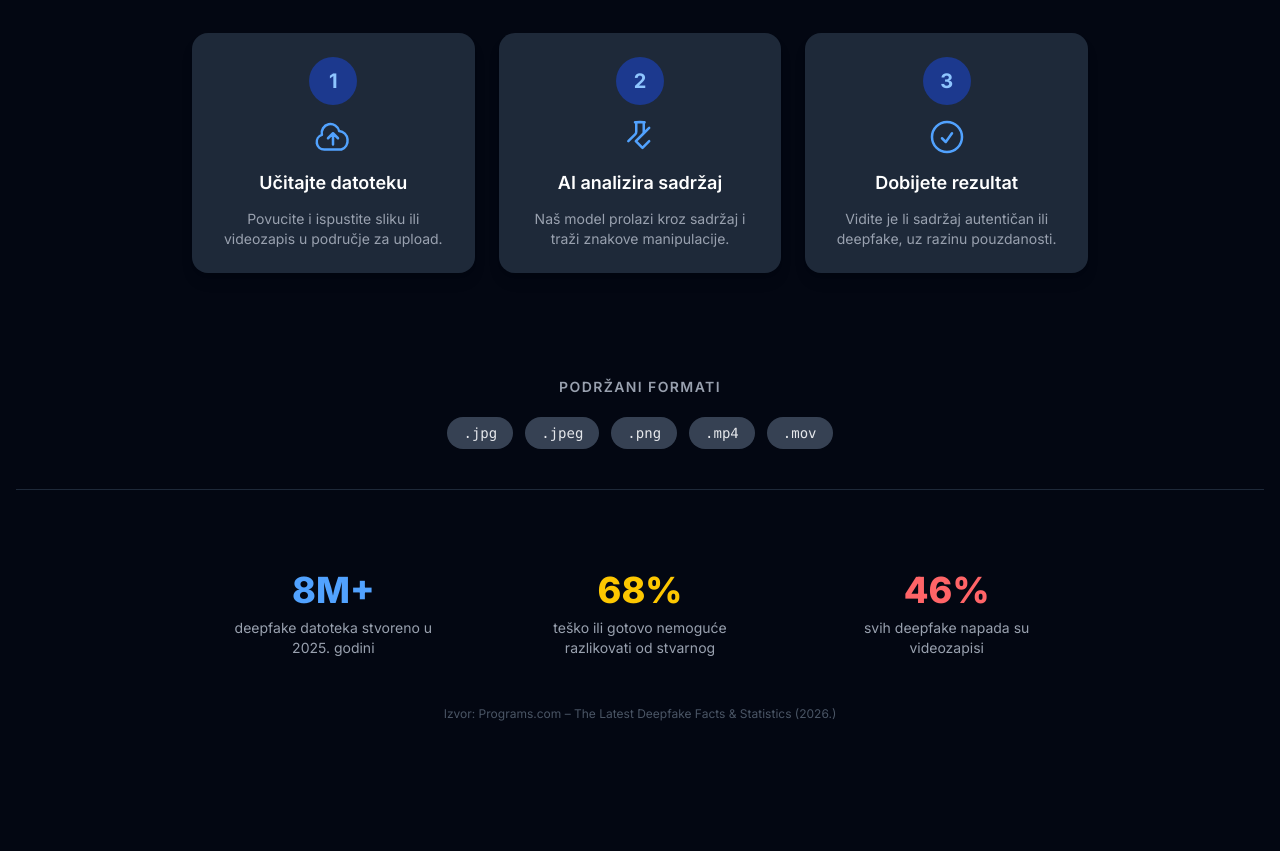
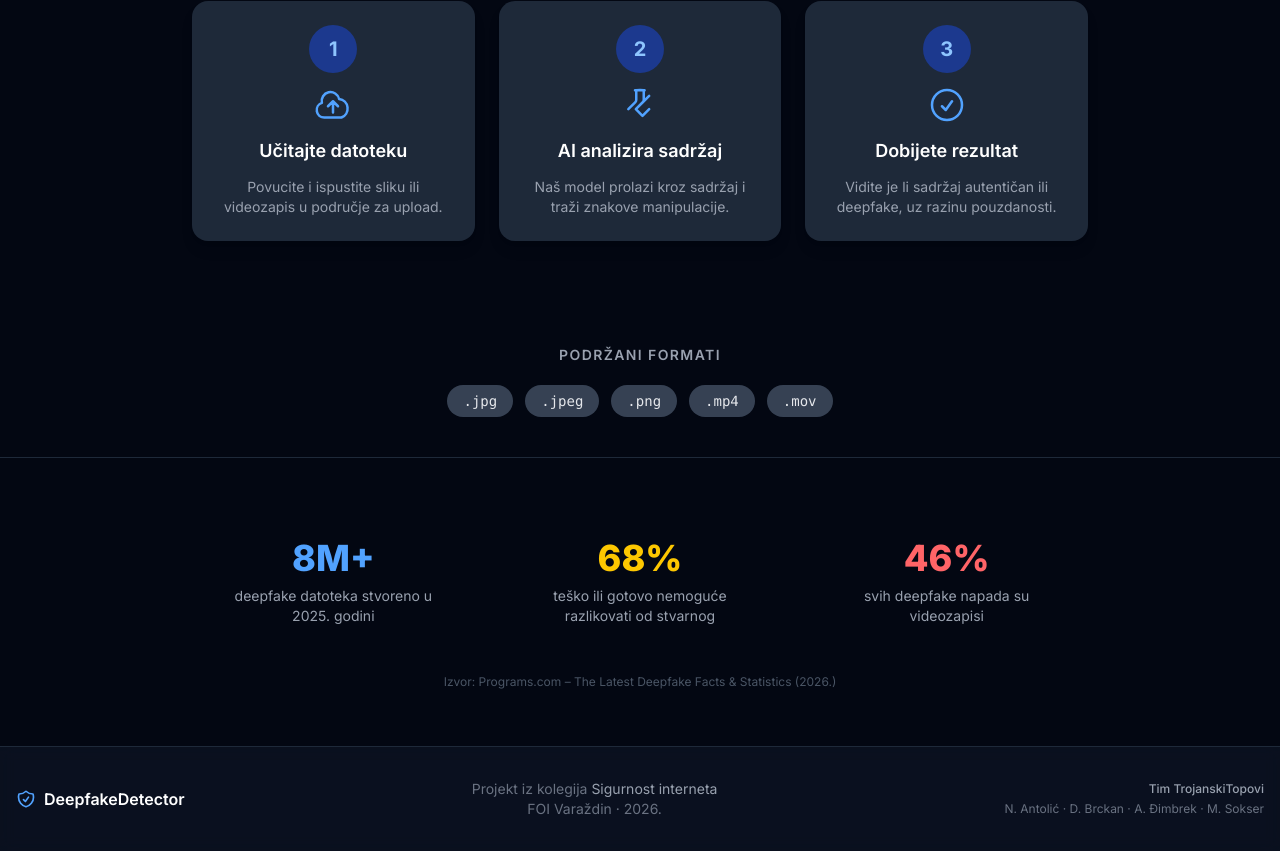
Before and after one commit to MarkoSokser/Otkrivanje-Deepfake-sadrzaja, an Angular app in the folder deepfake-detector/frontend/: page / in a window 1280 px wide. Shown: the part 645-1496 px from the top of the page. Before the commit the page ends 1455 px from the top, so only its background shows below. Built offline with nearby package versions, Linux system fonts and the light colour scheme.

Commit message:
feat: rutes

```diff
--- a/deepfake-detector/frontend/src/app/app.html
+++ b/deepfake-detector/frontend/src/app/app.html
@@ -1,4 +1,8 @@
-<app-navbar />
-<main class="container mx-auto px-4 py-8">
-  <router-outlet />
-</main>
+<div class="min-h-screen flex flex-col">
+  <app-navbar />
+  <main class="flex-1">
+    <router-outlet />
+  </main>
+  <app-footer />
+  <app-toast />
+</div>
--- a/deepfake-detector/frontend/src/app/app.routes.ts
+++ b/deepfake-detector/frontend/src/app/app.routes.ts
@@ -2,10 +2,12 @@ import { Routes } from '@angular/router';
 import { HomeComponent } from './components/home/home';
 import { AnalyzeComponent } from './components/analyze/analyze';
 import { ResultsComponent } from './components/results/results';
+import { HistoryComponent } from './components/history/history';
 
 export const routes: Routes = [
   { path: '', component: HomeComponent },
   { path: 'analyze', component: AnalyzeComponent },
   { path: 'results', component: ResultsComponent },
+  { path: 'history', component: HistoryComponent },
   { path: '**', redirectTo: '' },
 ];
--- a/deepfake-detector/frontend/src/app/app.ts
+++ b/deepfake-detector/frontend/src/app/app.ts
@@ -1,11 +1,13 @@
 import { Component } from '@angular/core';
 import { RouterOutlet } from '@angular/router';
 import { NavbarComponent } from './components/navbar/navbar';
+import { FooterComponent } from './components/footer/footer';
+import { ToastComponent } from './components/toast/toast';
 
 @Component({
   selector: 'app-root',
   standalone: true,
-  imports: [RouterOutlet, NavbarComponent],
+  imports: [RouterOutlet, NavbarComponent, FooterComponent, ToastComponent],
   templateUrl: './app.html',
   styleUrl: './app.css',
 })
```
